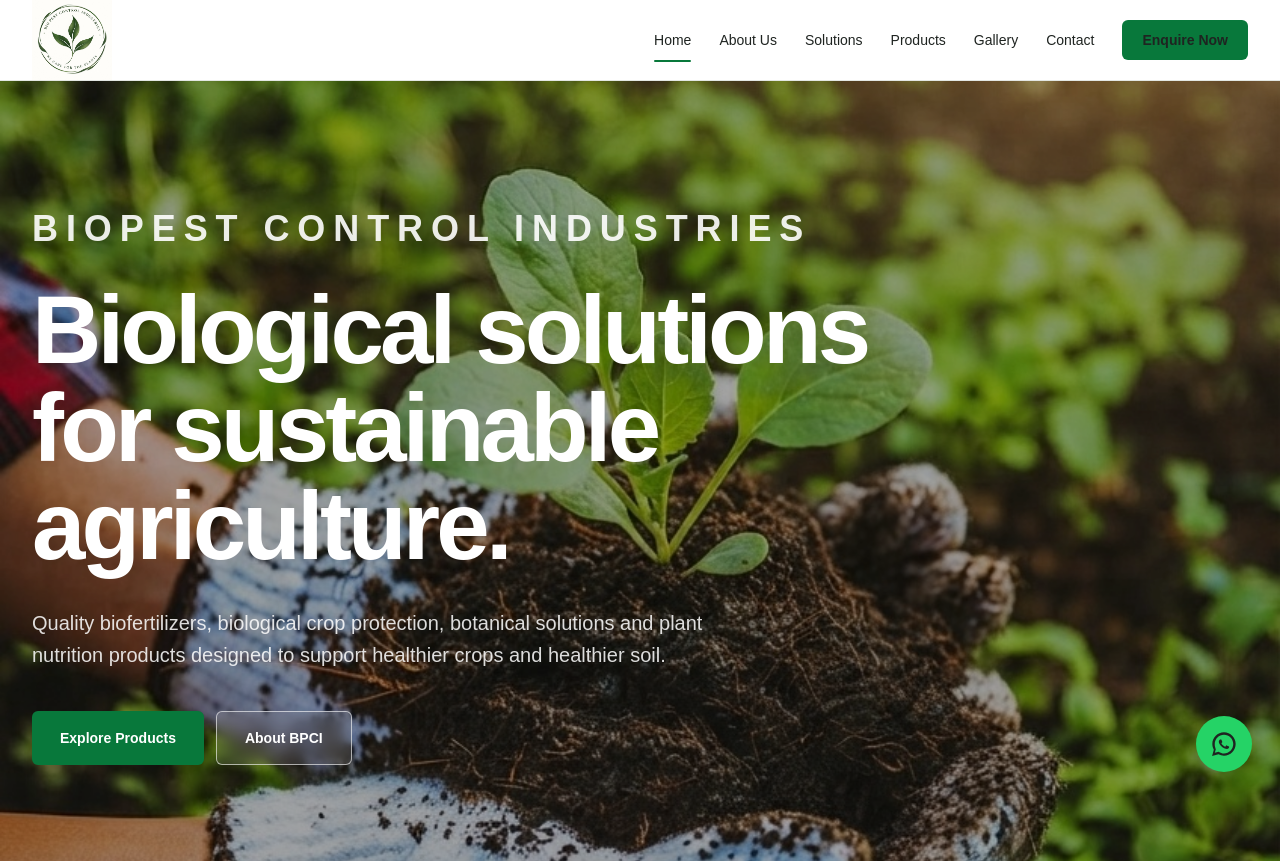
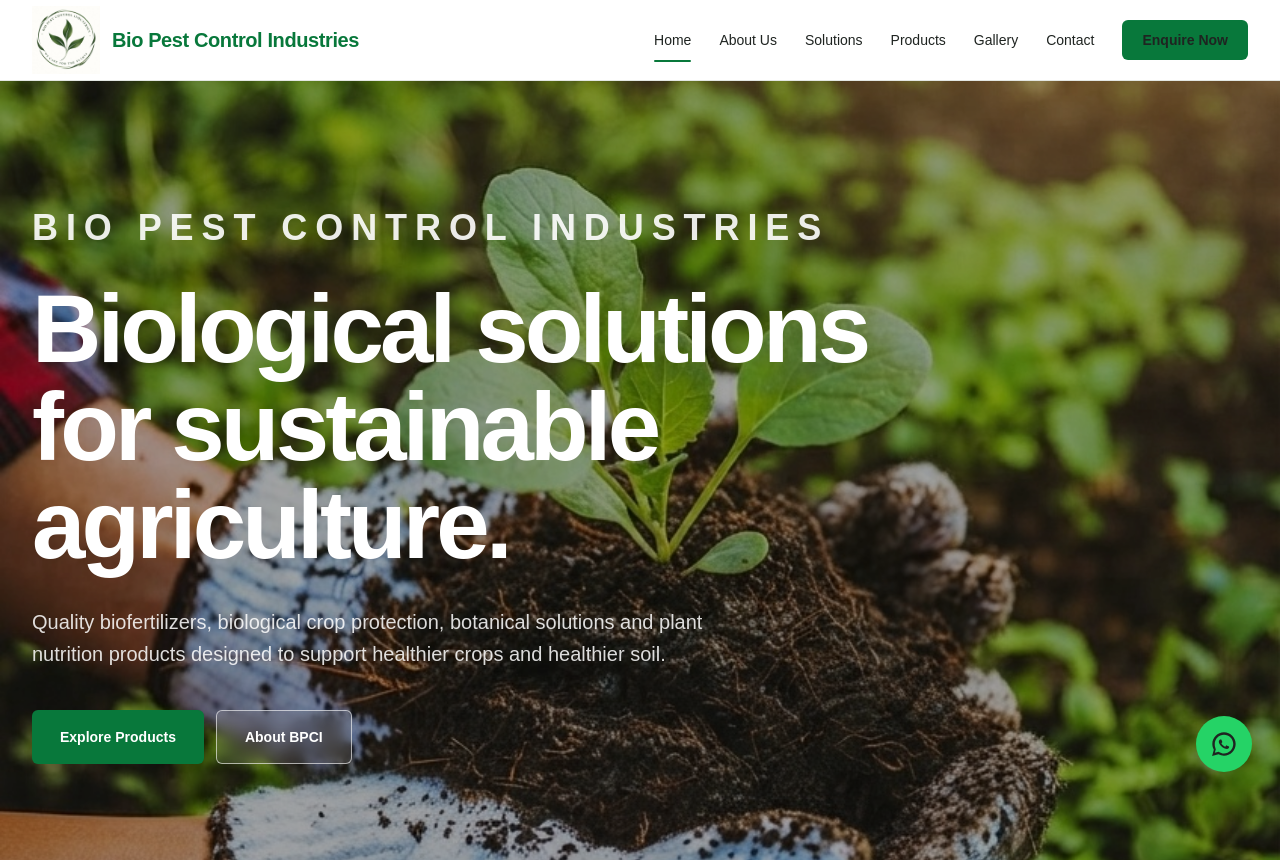
Before and after one commit to AaditManakame/bpci-website, a Next.js app: page / in a window 1280 px wide. Shown: the top 863 px of the page. Built offline with nearby package versions, Linux system fonts and the light colour scheme.

Commit message:
hyphen removed and navbar edited along with humic acid photo

```diff
--- a/src/app/about/page.tsx
+++ b/src/app/about/page.tsx
@@ -66,7 +66,7 @@
               </h1>
 
               <p className="mt-6 max-w-3xl text-lg leading-8 text-gray-600">
-                Bio-Pest Control Industries provides biological, plant
+                Bio Pest Control Industries provides biological, plant
                 nutrition, plant protection and soil health solutions designed
                 to support healthy crops, healthy soil and sustainable farming.
               </p>
@@ -90,7 +90,7 @@
 
               <div className="space-y-6 text-lg leading-8 text-gray-600">
                 <p>
-                  Bio-Pest Control Industries is committed to supporting modern
+                  Bio Pest Control Industries is committed to supporting modern
                   agriculture through quality biological and plant nutrition
                   solutions.
                 </p>
--- a/src/app/contact/page.tsx
+++ b/src/app/contact/page.tsx
@@ -163,7 +163,7 @@
         <div className="mt-6 border border-green-200 bg-green-50 p-4 text-sm leading-6 text-green-800">
           <strong>Enquiry sent successfully.</strong>
           <br />
-          Thank you for contacting Bio-Pest Control Industries. Our team will
+          Thank you for contacting Bio Pest Control Industries. Our team will
           get back to you.
         </div>
       )}
@@ -355,7 +355,7 @@
               </h1>
 
               <p className="mt-6 max-w-3xl text-lg leading-8 text-gray-600">
-                Get in touch with Bio-Pest Control Industries for product
+                Get in touch with Bio Pest  Control Industries for product
                 information, agricultural requirements and enquiries.
               </p>
             </div>
@@ -373,7 +373,7 @@
                 </p>
 
                 <h2 className="mt-4 text-3xl font-semibold tracking-tight text-[var(--foreground)] sm:text-4xl">
-                  Bio-Pest Control Industries
+                  Bio Pest Control Industries
                 </h2>
 
                 <p className="mt-6 max-w-lg text-lg leading-8 text-gray-600">
@@ -402,12 +402,6 @@
                     </p>
 
                     <div className="mt-3 space-y-2">
-                      <a
-                        href="tel:+919341972727"
-                        className="block text-gray-700 hover:text-[var(--primary)]"
-                      >
-                        +91 93419 72727
-                      </a>
 
                       <a
                         href="tel:+917019639489"
@@ -528,7 +522,7 @@
 
             <p className="mx-auto mt-5 max-w-2xl leading-7 text-gray-600">
               Explore our complete product portfolio or get in touch directly
-              with Bio-Pest Control Industries.
+              with Bio Pest  Control Industries.
             </p>
 
             <div className="mt-8 flex flex-wrap justify-center gap-4">
--- a/src/app/layout.tsx
+++ b/src/app/layout.tsx
@@ -10,16 +10,16 @@
   metadataBase: new URL("https://bpci-website.vercel.app"),
   title: {
     default:
-      "Bio-Pest Control Industries | Biological Solutions for Sustainable Agriculture",
-    template: "%s | Bio-Pest Control Industries",
+      "Bio Pest  Control Industries | Biological Solutions for Sustainable Agriculture",
+    template: "%s | Bio Pest  Control Industries",
   },
   description:
-    "Bio-Pest Control Industries provides biological, plant nutrition, plant protection and soil health solutions for sustainable agriculture.",
+    "Bio Pest   Control Industries provides biological, plant nutrition, plant protection and soil health solutions for sustainable agriculture.",
   keywords: [
-    "Bio-Pest Control Industries",
+    "Bio Pest   Control Industries",
     "BPCI",
     "biofertilizers",
-    "biopesticides",
+    "Bio Pest  icides",
     "plant nutrition",
     "plant protection",
     "soil health",
@@ -30,18 +30,18 @@
   ],
   authors: [
     {
-      name: "Bio-Pest Control Industries",
+      name: "Bio Pest   Control Industries",
     },
   ],
-  creator: "Bio-Pest Control Industries",
+  creator: "Bio Pest   Control Industries",
   openGraph: {
     title:
-      "Bio-Pest Control Industries | Biological Solutions for Sustainable Agriculture",
+      "Bio Pest   Control Industries | Biological Solutions for Sustainable Agriculture",
     description:
       "Biological, plant nutrition, plant protection and soil health solutions for sustainable agriculture.",
     type: "website",
     locale: "en_IN",
-    siteName: "Bio-Pest Control Industries",
+    siteName: "Bio Pest   Control Industries",
   },
   robots: {
     index: true,
--- a/src/app/page.tsx
+++ b/src/app/page.tsx
@@ -1,7 +1,6 @@
 import Link from "next/link";
 
 import Navbar from "@/components/Navbar";
-import Reveal from "@/components/Reveal";
 import { products } from "@/data/products";
 
 const featuredProducts = [
@@ -25,13 +24,14 @@
               alt="Sustainable agriculture"
               className="h-full w-full object-cover"
             />
+
             <div className="absolute inset-0 bg-black/35" />
           </div>
 
           <div className="relative mx-auto flex min-h-[680px] max-w-7xl items-end px-6 pb-20 pt-32 lg:min-h-[760px] lg:px-8 lg:pb-24">
-            <Reveal className="max-w-4xl text-white">
+            <div className="max-w-4xl text-white">
               <p className="mb-8 text-xl font-semibold uppercase tracking-[0.22em] text-white/90 sm:text-2xl lg:text-4xl">
-  Biopest Control Industries
+                Bio Pest  Control Industries
               </p>
 
               <h1 className="max-w-4xl text-5xl font-semibold leading-[1.02] tracking-[-0.04em] sm:text-6xl lg:text-8xl">
@@ -63,13 +63,12 @@
                   About BPCI
                 </Link>
               </div>
-            </Reveal>
+            </div>
           </div>
         </section>
 
         {/* INTRO / POSITIONING */}
         <section className="border-b border-[var(--border)] bg-white py-20 lg:py-28">
-          <Reveal>
           <div className="mx-auto grid max-w-7xl gap-12 px-6 lg:grid-cols-[0.8fr_1.2fr] lg:gap-24 lg:px-8">
             <div>
               <p className="text-sm font-semibold uppercase tracking-[0.22em] text-[var(--primary)]">
@@ -84,7 +83,7 @@
               </h2>
 
               <p className="mt-7 max-w-3xl text-lg leading-8 text-gray-600">
-                  Biopest Control Industries is committed to providing quality
+                Bio Pest  Control Industries is committed to providing quality
                 biological and plant nutrition solutions that support healthy
                 crops, healthy soil and sustainable farming. Our portfolio
                 brings together biofertilizers, biocontrol agents, botanical
@@ -99,12 +98,10 @@
               </Link>
             </div>
           </div>
-          </Reveal>
         </section>
 
         {/* AT A GLANCE */}
         <section className="bg-[#f6f8f5] py-20 lg:py-24">
-          <Reveal>
           <div className="mx-auto max-w-7xl px-6 lg:px-8">
             <div className="max-w-2xl">
               <p className="text-sm font-semibold uppercase tracking-[0.22em] text-[var(--primary)]">
@@ -158,12 +155,10 @@
               </div>
             </div>
           </div>
-          </Reveal>
         </section>
 
         {/* SOLUTIONS */}
         <section className="bg-white py-24 lg:py-32">
-          <Reveal>
           <div className="mx-auto max-w-7xl px-6 lg:px-8">
             <div className="flex flex-col gap-6 lg:flex-row lg:items-end lg:justify-between">
               <div className="max-w-3xl">
@@ -254,12 +249,10 @@
               </Link>
             </div>
           </div>
-          </Reveal>
         </section>
 
         {/* FEATURED PRODUCTS */}
         <section className="bg-[#f6f8f5] py-24 lg:py-32">
-          <Reveal>
           <div className="mx-auto max-w-7xl px-6 lg:px-8">
             <div className="flex flex-col gap-5 sm:flex-row sm:items-end sm:justify-between">
               <div className="max-w-2xl">
@@ -281,16 +274,12 @@
             </div>
 
             <div className="mt-14 grid gap-6 sm:grid-cols-2 lg:grid-cols-4">
-                {featuredProducts.map((product, index) =>
+              {featuredProducts.map((product) =>
                 product ? (
-                    <Reveal
+                  <Link
                     key={product.slug}
-                      delay={index * 0.06}
-                      className="h-full"
-                    >
-                      <Link
                     href={`/products/${product.slug}`}
-                        className="group block h-full border border-[var(--border)] bg-white p-5"
+                    className="group border border-[var(--border)] bg-white p-5"
                   >
                     <div className="flex h-[330px] items-center justify-center overflow-hidden bg-[#f7f8f6] p-7">
                       <img
@@ -316,17 +305,14 @@
                       View product →
                     </span>
                   </Link>
-                    </Reveal>
                 ) : null,
               )}
             </div>
           </div>
-          </Reveal>
         </section>
 
         {/* NATURE TO FIELD */}
         <section className="bg-white py-24 lg:py-32">
-          <Reveal>
           <div className="mx-auto max-w-7xl px-6 lg:px-8">
             <div className="grid items-center gap-16 lg:grid-cols-[1.05fr_0.95fr] lg:gap-24">
               <div className="overflow-hidden bg-[#f3f6f1]">
@@ -376,12 +362,10 @@
               </div>
             </div>
           </div>
-          </Reveal>
         </section>
 
         {/* COMPANY PRINCIPLES */}
         <section className="bg-[#f6f8f5] py-24 lg:py-28">
-          <Reveal>
           <div className="mx-auto max-w-7xl px-6 lg:px-8">
             <div className="grid gap-14 lg:grid-cols-[0.75fr_1.25fr] lg:gap-24">
               <div>
@@ -430,12 +414,10 @@
               </div>
             </div>
           </div>
-          </Reveal>
         </section>
 
         {/* FINAL CTA */}
         <section className="bg-[var(--primary)] py-20 lg:py-24">
-          <Reveal>
           <div className="mx-auto flex max-w-7xl flex-col gap-10 px-6 lg:flex-row lg:items-center lg:justify-between lg:px-8">
             <div className="max-w-3xl">
               <p className="text-sm font-semibold uppercase tracking-[0.22em] text-white/70">
@@ -447,7 +429,7 @@
               </h2>
 
               <p className="mt-5 max-w-2xl text-base leading-7 text-white/80">
-                  Explore our product portfolio or contact Bio-Pest Control
+                Explore our product portfolio or contact Bio Pest  Control
                 Industries to discuss your requirements.
               </p>
             </div>
@@ -468,7 +450,6 @@
               </Link>
             </div>
           </div>
-          </Reveal>
         </section>
       </main>
     </>
--- a/src/app/products/[slug]/page.tsx
+++ b/src/app/products/[slug]/page.tsx
@@ -226,7 +226,7 @@
 
             <p className="mx-auto mt-5 max-w-2xl leading-7 text-gray-600">
               Explore biological, plant nutrition, plant protection and soil
-              health solutions from Bio-Pest Control Industries.
+              health solutions from Bio Pest  Control Industries.
             </p>
 
             <div className="mt-8 flex flex-wrap justify-center gap-4">
--- a/src/components/AboutPreview.tsx
+++ b/src/components/AboutPreview.tsx
@@ -17,7 +17,7 @@
             </h2>
 
             <p className="mt-6 text-lg leading-8 text-gray-600">
-              Bio-Pest Control Industries is committed to supporting modern
+              Bio Pest  Control Industries is committed to supporting modern
               agriculture through quality biological and plant nutrition
               solutions.
             </p>
--- a/src/components/Footer.tsx
+++ b/src/components/Footer.tsx
@@ -58,7 +58,7 @@
             <Link href="/" className="inline-block">
               <img
                 src="/images/logo/logo.png"
-                alt="Bio-Pest Control Industries"
+                alt="Bio Pest Control Industries"
                 className="h-[78px] w-auto object-contain"
               />
             </Link>
@@ -132,7 +132,7 @@
             <div className="mt-6 space-y-5 text-sm leading-7 text-gray-400">
               <p>
                 <span className="text-gray-300">
-                  Bio-Pest Control Industries
+                  Bio Pest   Control Industries
                 </span>
                 <br />
                 {contactDetails.address}
@@ -170,7 +170,7 @@
         {/* Bottom */}
         <div className="mt-14 flex flex-col gap-4 border-t border-white/10 pt-8 text-sm text-gray-500 sm:flex-row sm:items-center sm:justify-between">
           <p>
-            © {new Date().getFullYear()} Bio-Pest Control Industries. All
+            © {new Date().getFullYear()} Bio Pest   Control Industries. All
             rights reserved.
           </p>
 
--- a/src/components/Hero.tsx
+++ b/src/components/Hero.tsx
@@ -10,7 +10,7 @@
               <span className="h-px w-10 bg-[var(--primary)]" />
 
               <p className="text-xs font-semibold uppercase tracking-[0.22em] text-[var(--primary)]">
-                Bio-Pest Control Industries
+                Bio Pest  Control Industries
               </p>
             </div>
 
--- a/src/components/Navbar.tsx
+++ b/src/components/Navbar.tsx
@@ -49,8 +49,10 @@
   }
 
   return (
+    <>
+      {/* Fixed Navbar */}
       <header
-      className={`sticky top-0 z-50 border-b transition-all duration-300 ${
+        className={`fixed left-0 right-0 top-0 z-50 border-b transition-all duration-300 ${
           scrolled
             ? "border-gray-200 bg-white shadow-[0_6px_20px_rgba(0,0,0,0.10)]"
             : "border-[var(--border)] bg-white/95 backdrop-blur"
@@ -61,19 +63,29 @@
             scrolled ? "h-16" : "h-20"
           }`}
         >
-        {/* Logo */}
+          {/* Logo + Company Name */}
           <Link
             href="/"
             onClick={closeMenu}
-          className="flex min-w-0 items-center"
+            className="flex min-w-0 items-center gap-3"
           >
             <img
               src="/images/logo/logo.png"
-            alt="Bio-Pest Control Industries"
-            className={`w-auto object-contain transition-all duration-300 ${
-              scrolled ? "h-[60px]" : "h-[76px] sm:h-[80px]"
+              alt="Bio Pest Control Industries"
+              className={`w-auto shrink-0 object-contain transition-all duration-300 ${
+                scrolled ? "h-[48px]" : "h-[62px] sm:h-[68px]"
               }`}
             />
+
+            <span
+              className={`hidden whitespace-nowrap font-semibold tracking-[-0.02em] text-[var(--primary)] transition-all duration-300 sm:block ${
+                scrolled
+                  ? "text-base lg:text-lg"
+                  : "text-base sm:text-lg lg:text-xl"
+              }`}
+            >
+              Bio Pest Control Industries
+            </span>
           </Link>
 
           {/* Desktop Navigation */}
@@ -134,6 +146,12 @@
               aria-label="Mobile navigation"
               className="mx-auto max-w-7xl px-5 py-3 sm:px-6"
             >
+              <div className="mb-3 border-b border-[var(--border)] pb-3 sm:hidden">
+                <p className="text-sm font-semibold text-[var(--primary)]">
+                  Bio Pest Control Industries
+                </p>
+              </div>
+
               {navigation.map((item) => {
                 const active = isActive(item.href);
 
@@ -164,5 +182,9 @@
           </div>
         )}
       </header>
+
+      {/* Spacer so page content doesn't sit underneath the fixed navbar */}
+      <div className="h-20" aria-hidden="true" />
+    </>
   );
 }
--- a/src/components/WhatsAppButton.tsx
+++ b/src/components/WhatsAppButton.tsx
@@ -6,7 +6,7 @@
   const phoneNumber = "917019639489";
 
   const message =
-    "Hello Bio-Pest Control Industries, I would like to enquire about your agricultural biological products.";
+    "Hello Bio Pest  Control Industries, I would like to enquire about your agricultural biological products.";
 
   const whatsappUrl = `https://wa.me/${phoneNumber}?text=${encodeURIComponent(
     message,
@@ -17,7 +17,7 @@
       href={whatsappUrl}
       target="_blank"
       rel="noopener noreferrer"
-      aria-label="Contact Bio-Pest Control Industries on WhatsApp"
+      aria-label="Contact Bio Pest  Control Industries on WhatsApp"
       className="fixed bottom-6 right-6 z-40 flex h-14 w-14 items-center justify-center rounded-full bg-[#25D366] text-white shadow-[0_6px_20px_rgba(0,0,0,0.18)] transition-all duration-300 hover:scale-105 hover:shadow-[0_8px_24px_rgba(0,0,0,0.22)] sm:bottom-7 sm:right-7"
     >
       <svg
--- a/src/data/products.ts
+++ b/src/data/products.ts
@@ -186,7 +186,7 @@
     type: "Bacillus thuringiensis 10% WSL",
     image: "/images/products/bio-bectin.jpg",
     description:
-      "BPCI-BTK contains Bacillus thuringiensis var. kurstaki, a naturally occurring microbial biopesticide effective against susceptible caterpillar pests, particularly the larval stages of several lepidopteran insects. After ingestion by susceptible larvae, Bt produces insecticidal proteins that disrupt the larval gut, leading to cessation of feeding and eventual mortality.",
+      "BPCI-BTK contains Bacillus thuringiensis var. kurstaki, a naturally occurring microbial Bio Pesticide effective against susceptible caterpillar pests, particularly the larval stages of several lepidopteran insects. After ingestion by susceptible larvae, Bt produces insecticidal proteins that disrupt the larval gut, leading to cessation of feeding and eventual mortality.",
     benefits: [
       "Helps control susceptible caterpillar and lepidopteran larval pests",
       "Acts primarily through ingestion by the target larvae",
@@ -219,10 +219,10 @@
     slug: "nemoleum",
     name: "BPCI-NEEMOLEUM (0.15% and 1%)",
     category: "Plant Protection",
-    type: "Neem-Based Botanical Biopesticide",
+    type: "Neem-Based Botanical Bio Pesticide",
     image: "/images/products/nemoleum.jpg",
     description:
-      "BPCI-NEEMOLEUM is a neem-based botanical biopesticide containing Azadirachtin, a naturally occurring bioactive compound derived from neem (Azadirachta indica). It helps manage a wide range of insect pests by interfering with feeding, growth, development and reproduction, making it a valuable component of Integrated Pest Management (IPM) programmes.",
+      "BPCI-NEEMOLEUM is a neem-based botanical Bio Pesticide containing Azadirachtin, a naturally occurring bioactive compound derived from neem (Azadirachta indica). It helps manage a wide range of insect pests by interfering with feeding, growth, development and reproduction, making it a valuable component of Integrated Pest Management (IPM) programmes.",
     benefits: [
       "Helps manage a broad range of sucking and chewing insect pests",
       "Acts primarily as an antifeedant and insect growth regulator",
```
Also changed, not shown: public/images/products/humic-acid.jpg (added). Lines whose indentation alone changed are shown as unchanged.
